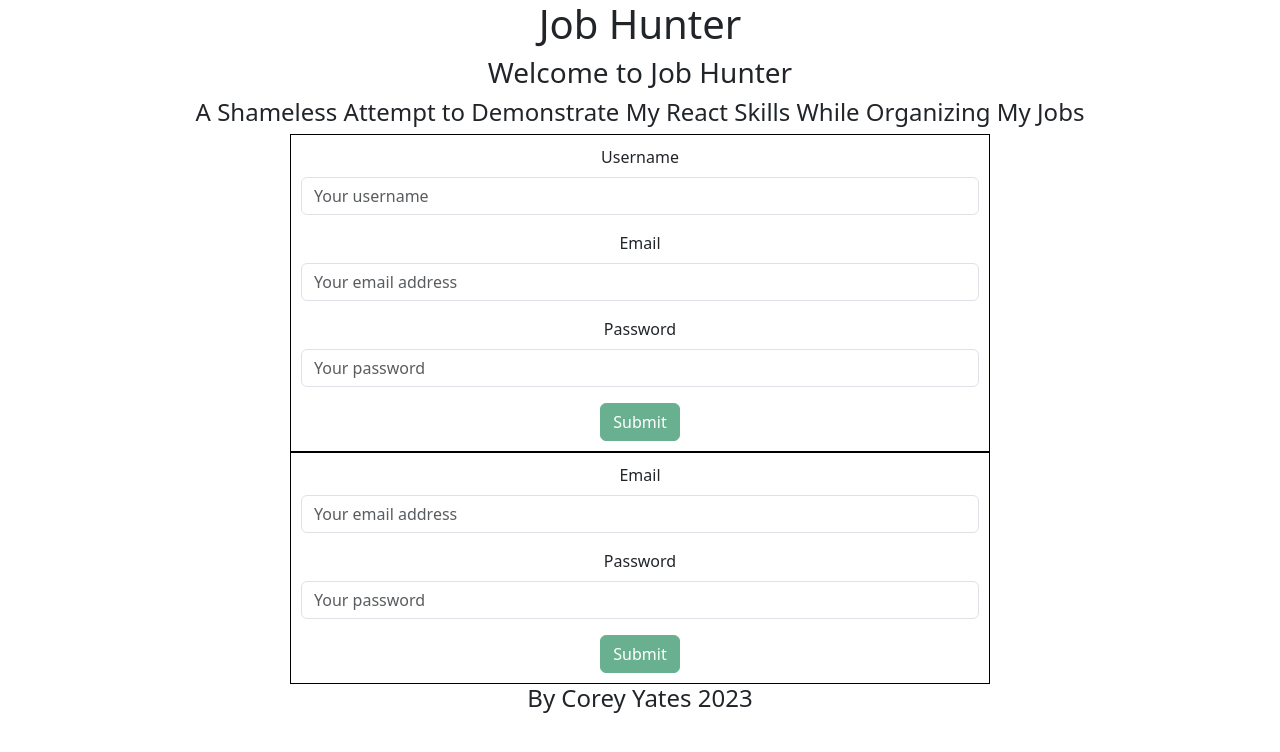
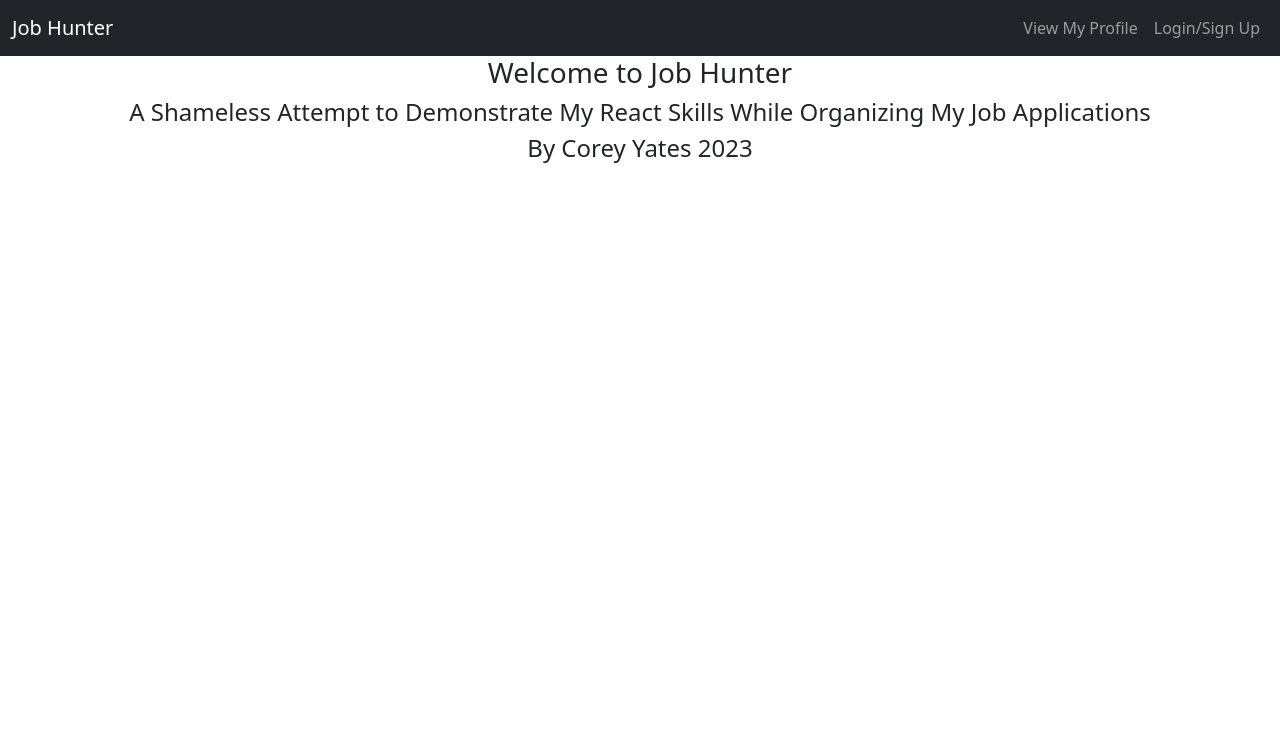
Before and after one commit to cqyates/Job-Hunter, a React (Create React App) app in the folder client/: page / in a window 1280 px wide. Shown: the top 752 px of the page. Built offline with nearby package versions, Linux system fonts and the light colour scheme.

Commit message:
moved login to modal

```diff
--- a/client/src/App.js
+++ b/client/src/App.js
@@ -1,13 +1,13 @@
 
 import './App.css';
-import Header from "./components/Header"
+import MyNavbar from "./components/Navbar"
 import Footer from "./components/Footer"
 import { Outlet } from 'react-router-dom';
 
 function App() {
   return (
     <div className="App">
-      <Header />
+      <MyNavbar />
       <Outlet />
       <Footer />
     </div>
--- a/client/src/components/Header/index.js
+++ b/client/src/components/Header/index.js
@@ -1,8 +1,10 @@
 import React from 'react';
+import Navbar from "../Navbar"
 const Header = () => {
     return (
         <header>
             <h1>Job Hunter</h1>
+            <Navbar />
         </header>
     )
 
--- a/client/src/components/Navbar/index.js
+++ b/client/src/components/Navbar/index.js
@@ -1,13 +1,74 @@
-import React from "react";
-const Navbar = () => {
+import { useState } from 'react';
+import { Link } from 'react-router-dom';
+import { Navbar, Nav, Container, Modal, Tab } from 'react-bootstrap';
+import LoginForm from "../LoginForm";
+import SignupForm from "../SignupForm";
+import Auth from '../../utils/auth.js';
+
+const MyNavbar = () => {
+    const [showModal, setShowModal] = useState(false);
+
     return (
-        <nav>
-            <ul>
-                <li>Login</li>
-                <li>Signup</li>
-                <li>Logout</li>
-            </ul>
-        </nav>
+        <>
+      <Navbar bg='dark' variant='dark' expand='lg'>
+        <Container fluid>
+          <Navbar.Brand as={Link} to='/'>
+            Job Hunter
+          </Navbar.Brand>
+          <Navbar.Toggle aria-controls='navbar' />
+          <Navbar.Collapse id='navbar' className='d-flex flex-row-reverse'>
+            <Nav className='ml-auto d-flex'>
+              <Nav.Link as={Link} to='/profile'>
+               View My Profile
+              </Nav.Link>
+              {/* if user is logged in show saved books and logout */}
+              {Auth.loggedIn() ? (
+                <>
+                  <Nav.Link as={Link} to='/savedJobs'>
+                    See Your Jobs
+                  </Nav.Link>
+                  <Nav.Link onClick={Auth.logout}>Logout</Nav.Link>
+                </>
+              ) : (
+                <Nav.Link onClick={() => setShowModal(true)}>Login/Sign Up</Nav.Link>
+              )}
+            </Nav>
+          </Navbar.Collapse>
+        </Container>
+      </Navbar>
+      {/* set modal data up */}
+      <Modal
+        size='lg'
+        show={showModal}
+        onHide={() => setShowModal(false)}
+        aria-labelledby='signup-modal'>
+        {/* tab container to do either signup or login component */}
+        <Tab.Container defaultActiveKey='login'>
+          <Modal.Header closeButton>
+            <Modal.Title id='signup-modal'>
+              <Nav variant='pills'>
+                <Nav.Item>
+                  <Nav.Link eventKey='login'>Login</Nav.Link>
+                </Nav.Item>
+                <Nav.Item>
+                  <Nav.Link eventKey='signup'>Sign Up</Nav.Link>
+                </Nav.Item>
+              </Nav>
+            </Modal.Title>
+          </Modal.Header>
+          <Modal.Body>
+            <Tab.Content>
+              <Tab.Pane eventKey='login'>
+                <LoginForm handleModalClose={() => setShowModal(false)} />
+              </Tab.Pane>
+              <Tab.Pane eventKey='signup'>
+                <SignupForm handleModalClose={() => setShowModal(false)} />
+              </Tab.Pane>
+            </Tab.Content>
+          </Modal.Body>
+        </Tab.Container>
+      </Modal>
+    </>
     )
 }
-export default Navbar
+export default MyNavbar
--- a/client/src/index.js
+++ b/client/src/index.js
@@ -22,11 +22,11 @@ const router = createBrowserRouter([
         element: <HomePage />,
       },
       {
-        path: 'profile/:id',
+        path: 'profile',
         element: <ProfilePage />,
       },
       {
-        path: 'project/:id',
+        path: 'project',
         element: <ProjectPage />,
       },
       {
--- a/client/src/pages/Home.js
+++ b/client/src/pages/Home.js
@@ -1,13 +1,11 @@
 import React from "react";
-import SignupForm from "../components/SignupForm";
-import LoginForm from "../components/LoginForm";
+
 const HomePage = () => {
     return (
         <>
         <h3>Welcome to Job Hunter</h3>
-        <h4>A Shameless Attempt to Demonstrate My React Skills While Organizing My Jobs</h4>
-        <SignupForm/>
-        <LoginForm/>
+        <h4>A Shameless Attempt to Demonstrate My React Skills While Organizing My Job Applications</h4>
+
         </>
     )
 }
```
